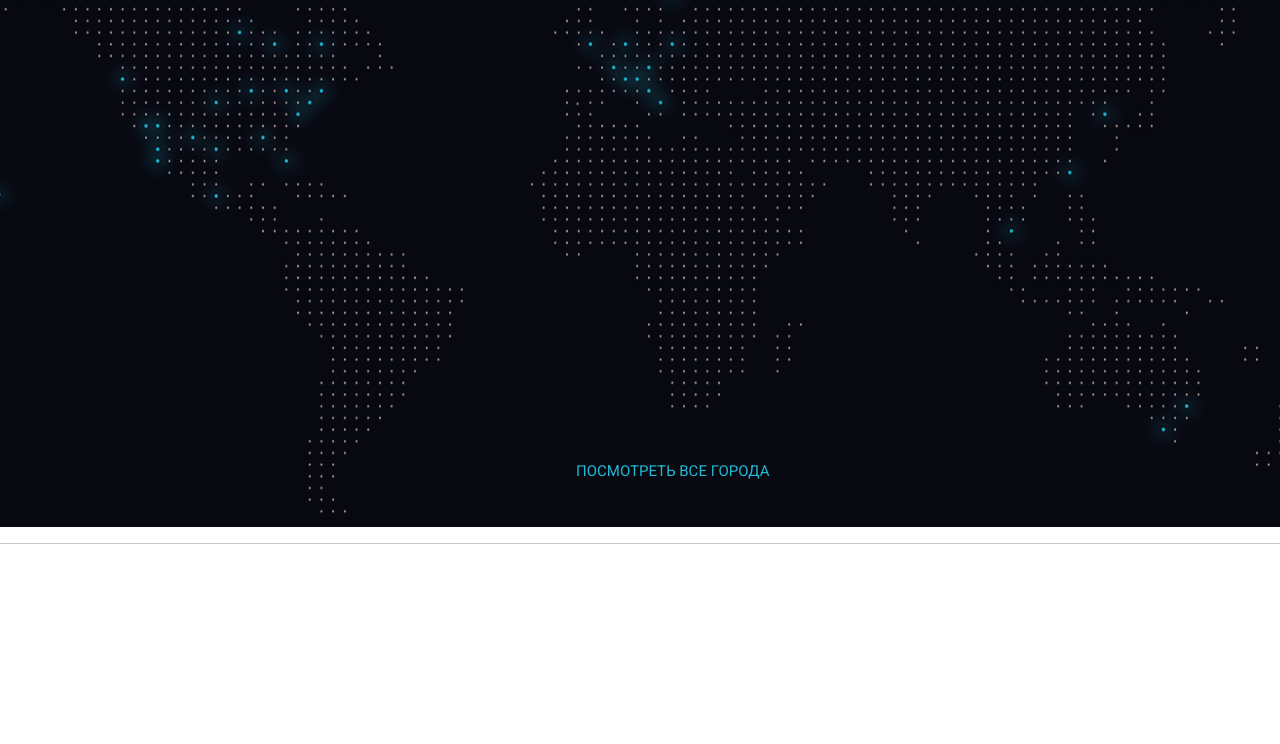
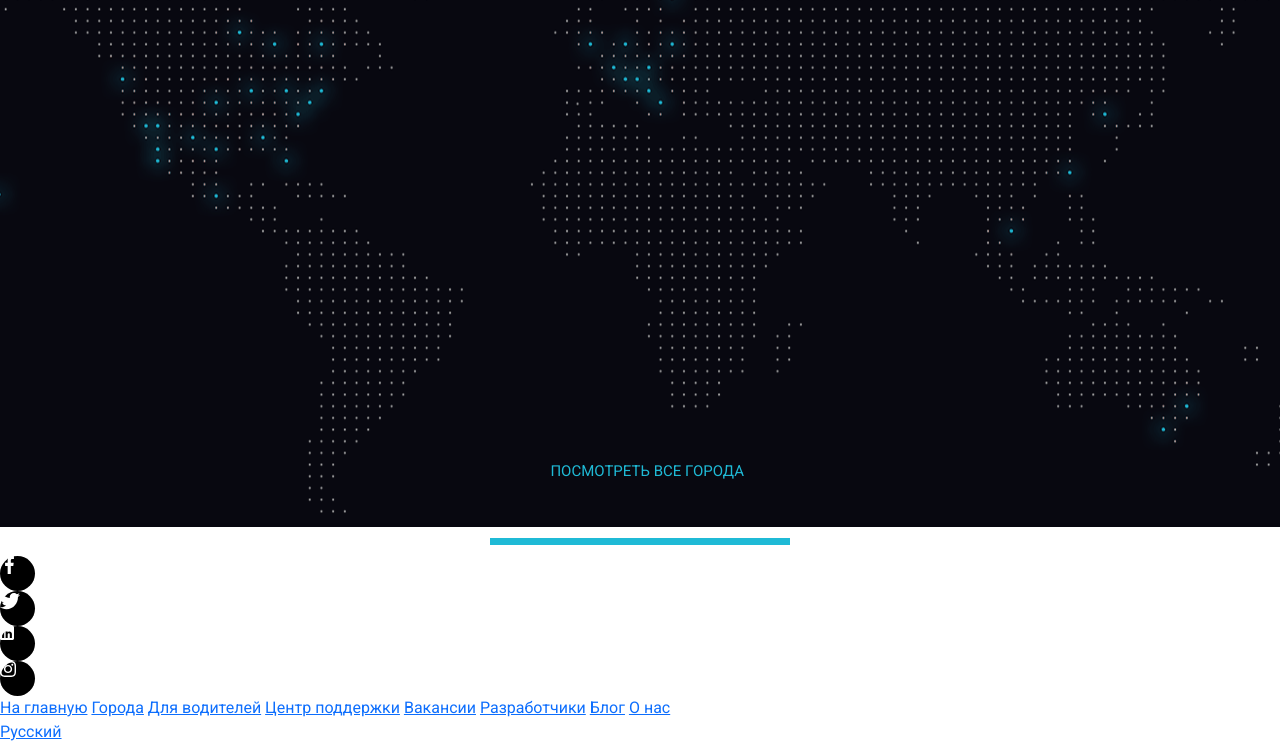
Before and after one commit to Legonella/Uber__LP, a plain HTML site: page index.html in a window 1280 px wide. Shown: the part 4664-5408 px from the top of the page. Before the commit the page ends 5224 px from the top, so only its background shows below. Drawn offline with nearby package versions, Linux system fonts and the light colour scheme; files whose address does not match are found by name.

Commit message:
Added footer

```diff
--- a/css/style.scss
+++ b/css/style.scss
@@ -431,7 +431,7 @@ header {
 
 .link__all__cities {
     position: absolute;
-    left: 45%;
+    left: 43%;
     top: 88%;
 
     color: #1fbad6;
@@ -440,3 +440,33 @@ header {
     text-decoration: none;
     text-transform: uppercase;
 }
+
+.footer__line {
+	width: 300px;
+	height: 7px;
+
+	margin: 11px auto;
+
+	background: #1FBAD6;
+}
+
+.social__links {
+    max-width: 100%;
+    max-height: 100%;
+}
+
+.links {
+    display: block;
+    width: 35px;
+    height: 35px;
+
+    background-color: #000000;
+    border-radius: 100%;
+
+    .soc__icon {
+        display: flex;
+        justify-content: center;
+        text-align: center;
+        align-items: center;
+    }
+}
--- a/index.html
+++ b/index.html
@@ -295,7 +295,35 @@
 		</div>
 	</div>
 </section>
-<hr class="footer__line">
+
+<footer class="footer">
+	<div class="footer__line"></div>
+	<div class="social__links">
+		<a href="" class="links">
+			<img src="./icon/facebook.svg" alt="#" class="soc__icon">
+		</a>
+		<a href="" class="links">
+			<img src="./icon/twitter.svg" alt="#" class="soc__icon">
+		</a>
+		<a href="" class="links">
+			<img src="./icon/linkedin.svg" alt="#" class="soc__icon">
+		</a>
+		<a href="#" class="links">
+			<img src="./icon/instagram.svg" alt="#" class="soc__icon">
+		</a>
+	</div>
+	<div class="footer__nav">
+		<a href="#" class="footer__nav__link">На главную</a>
+		<a href="#" class="footer__nav__link">Города</a>
+		<a href="#" class="footer__nav__link">Для водителей</a>
+		<a href="#" class="footer__nav__link">Центр поддержки</a>
+		<a href="#" class="footer__nav__link">Вакансии</a>
+		<a href="#" class="footer__nav__link">Разработчики</a>
+		<a href="#" class="footer__nav__link">Блог</a>
+		<a href="#" class="footer__nav__link">О нас</a>
+	</div>
+	<a href="" class="language">Русский</a>
+</footer>
 <script src="https://cdn.jsdelivr.net/npm/bootstrap@5.0.0-beta1/dist/js/bootstrap.bundle.min.js" integrity="sha384-ygbV9kiqUc6oa4msXn9868pTtWMgiQaeYH7/t7LECLbyPA2x65Kgf80OJFdroafW" crossorigin="anonymous"></script>
 </body>
 </html>
```
Also changed, not shown: css/style.css, css/style.min.css, icon/Links.png (added), icon/facebook.svg (added), icon/instagram.svg (added), icon/linkedin.svg (added), icon/twitter.svg (added), 1 other file.
